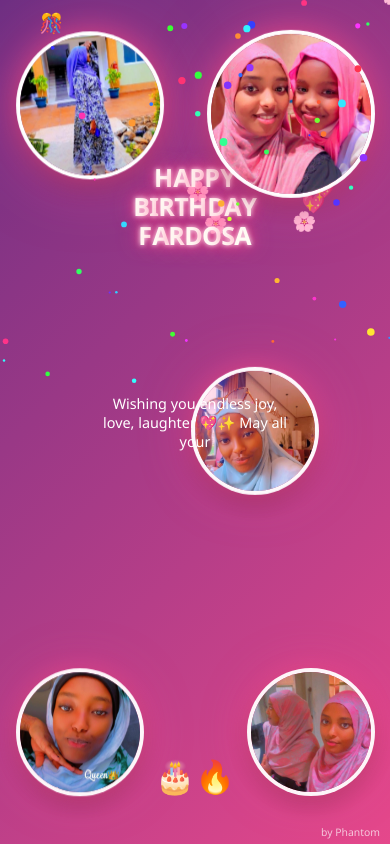
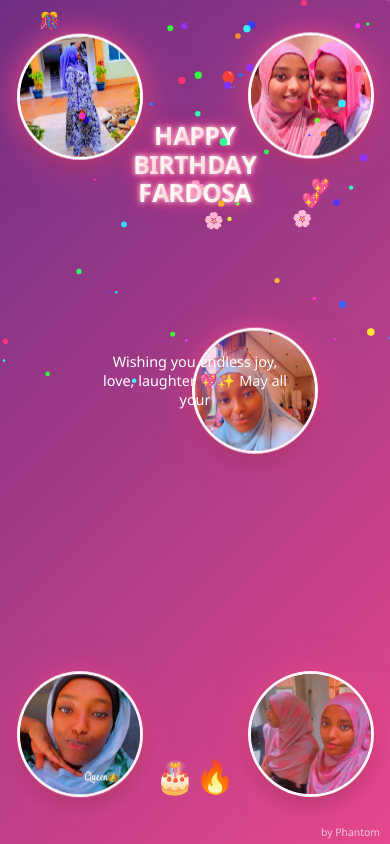
Before and after one commit to Dopesam/Hbd, a plain HTML site: page pro/index.html in a window 390 px wide. Both pictures are taken after a click on the button "✨ Click me to see magic ✨". Drawn offline with Linux system fonts and the light colour scheme.

Commit message:
Refactor index.html for improved styling and structure

```diff
--- a/pro/index.html
+++ b/pro/index.html
@@ -34,15 +34,15 @@ body{
   position:absolute;
   inset:0;
   margin:auto;
-  width:220px;
-  height:60px;
-  font-size:1.1rem;
+  width:180px;
+  height:50px;
+  font-size:1rem;
   border:none;
   border-radius:50px;
   background:var(--pink);
   color:white;
   cursor:pointer;
-  box-shadow:0 10px 30px rgba(0,0,0,.3);
+  box-shadow:0 10px 25px rgba(0,0,0,.3);
   z-index:20;
 }
 #startBtn:hover{transform:scale(1.05);transition:0.3s}
@@ -53,11 +53,11 @@ body{
 /* Magic title */
 #magicTitle{
   position:absolute;
-  top:25%;
+  top:20%;
   left:50%;
   transform:translate(-50%,-50%);
   text-align:center;
-  font-size:clamp(2rem,6vw,4rem);
+  font-size:clamp(1.5rem,6vw,3rem);
   font-weight:900;
   color:white;
   z-index:6;
@@ -67,10 +67,7 @@ body{
 #magicTitle span{
   display:inline-block;
   animation:floatGlow 2s ease-in-out infinite, colorPulse 3s ease-in-out infinite;
-  text-shadow:
-    0 0 5px #fff,
-    0 0 10px #ff4d8d,
-    0 0 20px #ff4d8d;
+  text-shadow:0 0 5px #fff,0 0 10px #ff4d8d,0 0 20px #ff4d8d;
 }
 
 @keyframes floatGlow{
@@ -86,11 +83,11 @@ body{
 /* Typing message */
 #typing{
   position:absolute;
-  top:50%;
+  top:45%;
   left:50%;
   transform:translate(-50%,-50%);
   color:white;
-  font-size:1rem;
+  font-size:0.9rem;
   text-align:center;
   max-width:90%;
   z-index:6;
@@ -100,15 +97,15 @@ body{
 /* Photos */
 .photo{
   position:absolute;
-  width:180px;
-  height:180px;
+  width:120px;
+  height:120px;
   border-radius:50%;
   background-size:cover;
   background-position:center;
-  box-shadow:0 0 0 4px rgba(255,255,255,.95),
-             0 0 20px rgba(255,77,141,0.8),
-             0 0 50px rgba(255,77,141,0.6),
-             0 10px 25px rgba(0,0,0,.3);
+  box-shadow:0 0 0 3px rgba(255,255,255,.95),
+             0 0 15px rgba(255,77,141,0.8),
+             0 0 40px rgba(255,77,141,0.6),
+             0 8px 20px rgba(0,0,0,.3);
   animation:photoIn 1.2s ease forwards,floatPhoto 4s ease-in-out infinite,glowPulse 2s ease-in-out infinite;
   opacity:0;
   z-index:4;
@@ -116,28 +113,28 @@ body{
 
 @keyframes glowPulse{
   0%,100%{
-    box-shadow:0 0 0 4px rgba(255,255,255,.95),
-               0 0 20px rgba(255,77,141,0.6),
-               0 0 50px rgba(255,77,141,0.4),
-               0 10px 25px rgba(0,0,0,.3);
+    box-shadow:0 0 0 3px rgba(255,255,255,.95),
+               0 0 15px rgba(255,77,141,0.6),
+               0 0 40px rgba(255,77,141,0.4),
+               0 8px 20px rgba(0,0,0,.3);
   }
   50%{
-    box-shadow:0 0 0 4px rgba(255,255,255,1),
-               0 0 30px rgba(255,77,141,0.8),
-               0 0 70px rgba(255,77,141,0.6),
-               0 10px 25px rgba(0,0,0,.35);
+    box-shadow:0 0 0 3px rgba(255,255,255,1),
+               0 0 25px rgba(255,77,141,0.8),
+               0 0 50px rgba(255,77,141,0.6),
+               0 8px 20px rgba(0,0,0,.35);
   }
 }
 
 @keyframes photoIn{from{transform:scale(0);opacity:0}to{transform:scale(1);opacity:1}}
-@keyframes floatPhoto{0%,100%{transform:translateY(0)}50%{transform:translateY(-10px)}}
+@keyframes floatPhoto{0%,100%{transform:translateY(0)}50%{transform:translateY(-8px)}}
 
 /* Photo positions */
-.p1{top:5%;left:5%;width:200px;height:200px;z-index:5;}
-.p2{top:5%;right:5%;width:220px;height:220px;z-index:6;}
-.p3{top:45%;left:50%;transform:translate(-50%,-50%);}
-.p4{bottom:5%;left:5%;}
-.p5{bottom:5%;right:5%;}
+.p1{top:5%;left:5%;width:120px;height:120px;z-index:5;}
+.p2{top:5%;right:5%;width:120px;height:120px;z-index:6;}
+.p3{top:40%;left:50%;transform:translate(-50%,-50%);width:120px;height:120px;}
+.p4{bottom:5%;left:5%;width:120px;height:120px;}
+.p5{bottom:5%;right:5%;width:120px;height:120px;}
 
 /* Cake */
 #cake{
@@ -145,7 +142,7 @@ body{
   bottom:5%;
   left:50%;
   transform:translateX(-50%);
-  font-size:3rem;
+  font-size:2rem;
   animation:bounce 2s infinite;
   z-index:6;
 }
@@ -165,24 +162,13 @@ canvas{
 /* Falling effects (balloons/confetti) */
 .fx{
   position:absolute;
-  font-size:1.2rem;
+  font-size:1rem;
   animation:fall linear infinite;
 }
 @keyframes fall{from{transform:translateY(110vh)}to{transform:translateY(-120vh)}}
 
 /* Signature */
 #signature{position:fixed;bottom:5px;right:10px;font-size:.65rem;opacity:.7;color:white;}
-
-/* Mobile adjustments */
-@media(max-width:480px){
-  .photo{width:120px;height:120px;}
-  .p1{width:140px;height:140px;}
-  .p2{width:160px;height:160px;}
-  #cake{font-size:2rem;}
-  #magicTitle{font-size:clamp(1.5rem,5vw,3rem);}
-  #typing{font-size:.9rem;}
-  #startBtn{width:180px;height:50px;font-size:1rem;}
-}
 </style>
 </head>
 <body>
@@ -253,11 +239,11 @@ function typingEffect(){
   },50);
 }
 
-// Fireworks using requestAnimationFrame for smoothness
+// Fireworks using requestAnimationFrame
 function fireworks(){
   const c=document.getElementById("fireworks");
   const ctx=c.getContext("2d");
-  c.width=innerWidth;c.height=innerHeight;
+  c.width=innerWidth; c.height=innerHeight;
   const particles=[];
   for(let i=0;i<50;i++){
     particles.push({
```
Lines whose indentation alone changed are shown as unchanged.
